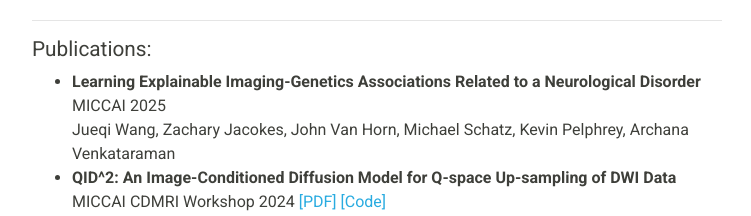
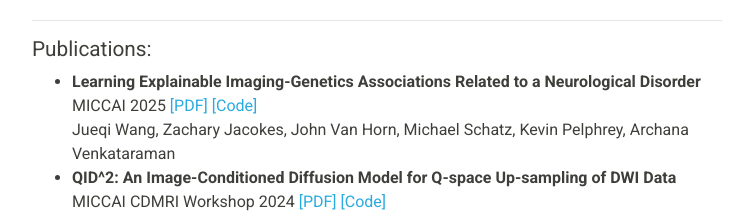
Before and after one commit to jueqiw/jueqiw.github.io, a plain HTML site: page index.html in a window 1280 px wide. Shown: the part 402-618 px from the top of the page, without its empty margins (263-1014 px from the left). Drawn offline with Linux system fonts and the light colour scheme.

Commit message:
add pdf and code to NeuroPathX

```diff
--- a/index.html
+++ b/index.html
@@ -61,7 +61,8 @@
           <ul>
             <li>
               <strong>Learning Explainable Imaging-Genetics Associations Related to a Neurological Disorder</strong>
-              MICCAI 2025
+              MICCAI 2025<a href="https://arxiv.org/pdf/2508.18303.pdf"> [PDF]</a> <a
+                href="https://github.com/jueqiw/NeuroPathX"> [Code]</a>
               <br />
               Jueqi Wang, Zachary Jacokes, John Van Horn, Michael Schatz, Kevin Pelphrey, Archana Venkataraman
               <br />
```
